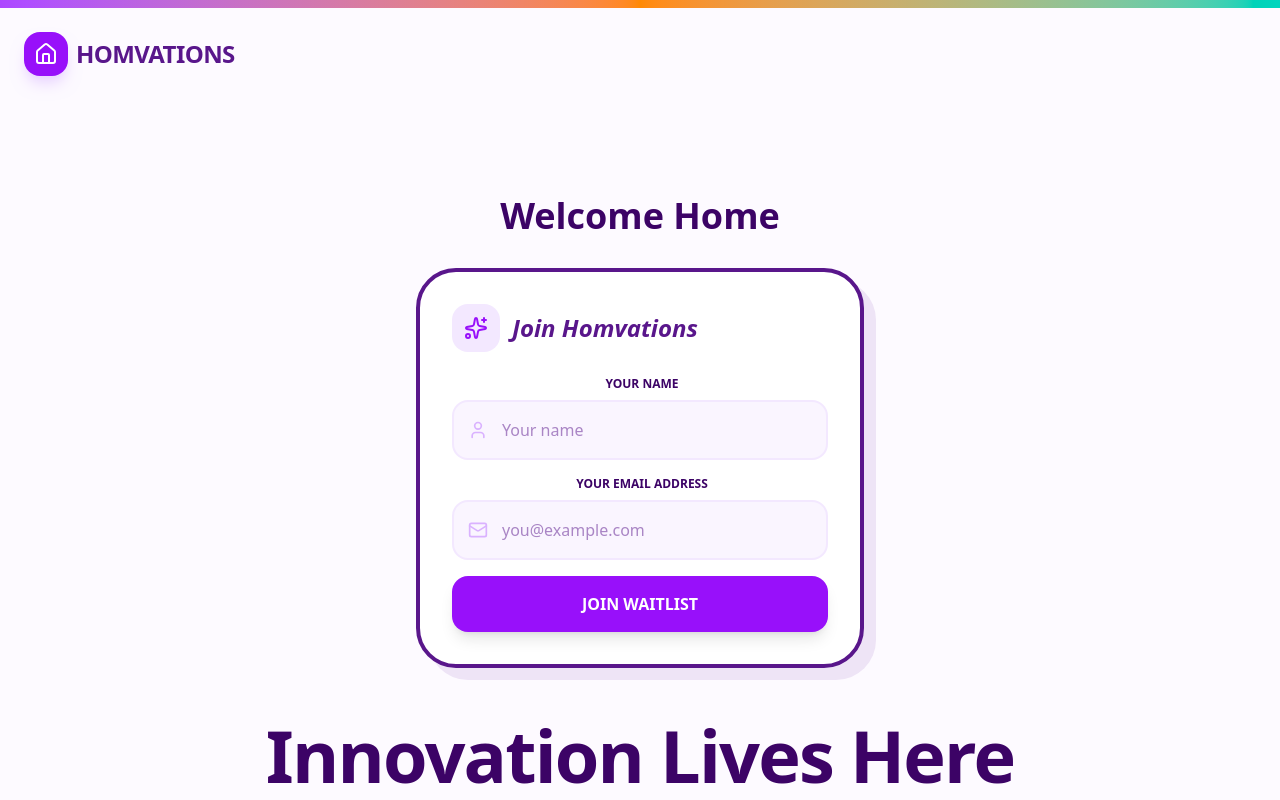
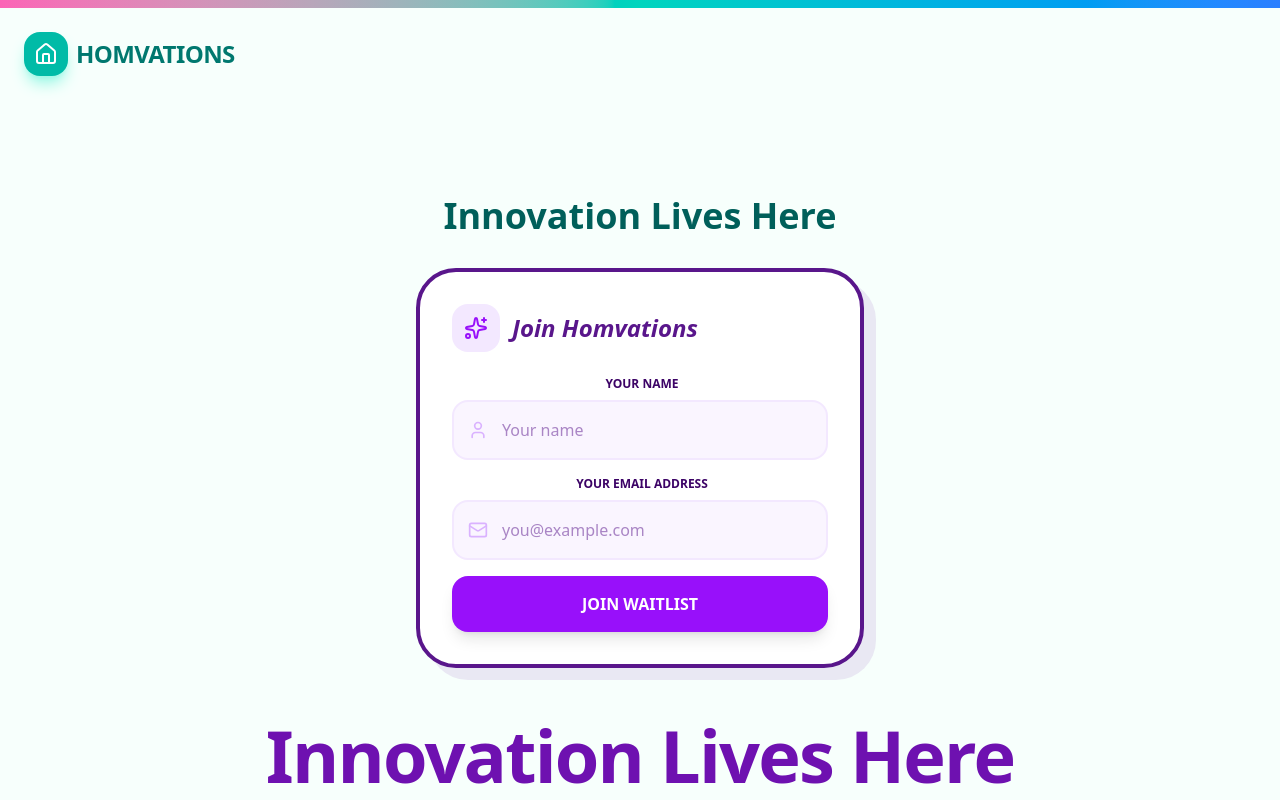
Before and after one commit to Sldwelle/homvations-site, a Next.js app: page / in a window 1280 px wide. Shown: the top 800 px of the page. Built offline with nearby package versions, Linux system fonts and the light colour scheme; no server answers.

Commit message:
Update styles and text in HomvationsHub component

```diff
--- a/src/app/page.tsx
+++ b/src/app/page.tsx
@@ -8,34 +8,32 @@ export default function HomvationsHub() {
 
 
     return (
-    <div className="min-h-screen bg-[#fdfaff] text-[#2d1b4d] font-sans pb-32">
-      <div className="h-2 bg-gradient-to-r from-purple-500 via-orange-400 to-teal-400 w-full" />
+    <div className="min-h-screen bg-[#f7fffc] text-[#153a52] font-sans pb-32">
+      <div className="h-2 bg-gradient-to-r from-pink-400 via-teal-400 to-blue-500 w-full" />
 
       {/* --- NAVIGATION --- */}
       <nav className="p-6 flex justify-between items-center max-w-7xl mx-auto">
         <div className="flex items-center gap-2 group cursor-pointer">
-          <div className="bg-purple-600 p-2.5 rounded-2xl shadow-lg shadow-purple-200">
+          <div className="bg-teal-500 p-2.5 rounded-2xl shadow-lg shadow-teal-200">
             <Home size={24} className="text-white" />
           </div>
-          <span className="text-2xl font-black tracking-tight text-purple-900">HOMVATIONS</span>
+          <span className="text-2xl font-black tracking-tight text-teal-700">HOMVATIONS</span>
         </div>
 
       </nav>
 
       <main className="max-w-7xl mx-auto px-6 py-12 text-center">
       <div className="py-12">
-        <h1 className="text-4xl font-black mb-8 text-purple-950">Welcome Home</h1>
+        <h1 className="text-4xl font-black mb-8 text-teal-800">Innovation Lives Here</h1>
         <Auth />
       </div>
 
-
-
-            <h1 className="text-5xl md:text-7xl font-black mb-8 leading-[1.1] text-purple-950 tracking-tight">
+            <h1 className="text-5xl md:text-7xl font-black mb-8 leading-[1.1] text-purple-800 tracking-tight">
               Innovation Lives Here
             </h1>
 
             <div className="grid grid-cols-1 md:grid-cols-2 gap-8 max-w-5xl mx-auto text-left">
-              <div className="group relative bg-white border-4 border-purple-600 rounded-[2.5rem] p-8 shadow-[12px_12px_0px_0px_rgba(107,33,168,0.1)] transition-all">
+              <div className="group relative bg-white border-4 border-teal-400 rounded-[2.5rem] p-8 shadow-[12px_12px_0px_0px_rgba(107,33,168,0.1)] transition-all">
                 <div className="flex justify-between items-start mb-10">
                   <div className="bg-purple-100 text-purple-600 p-4 rounded-3xl"><Pizza size={40} /></div>
                   <span className="bg-orange-500 text-white text-[10px] font-black px-3 py-1 rounded-full uppercase">Active</span>
```
